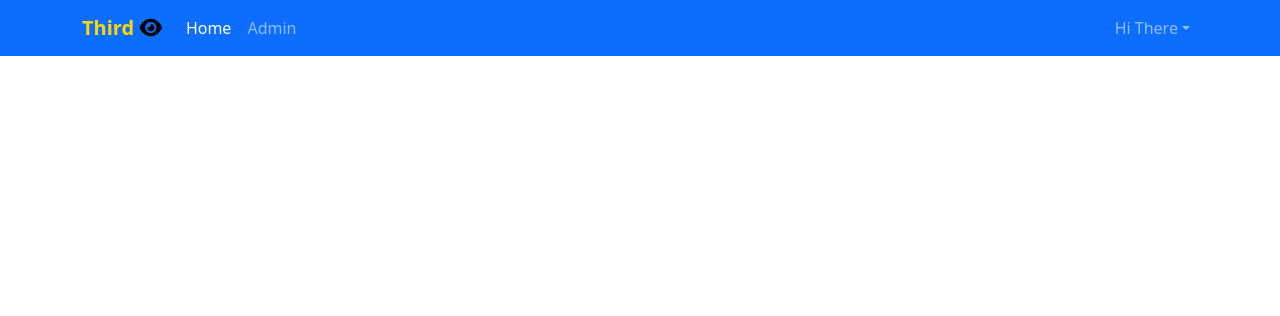
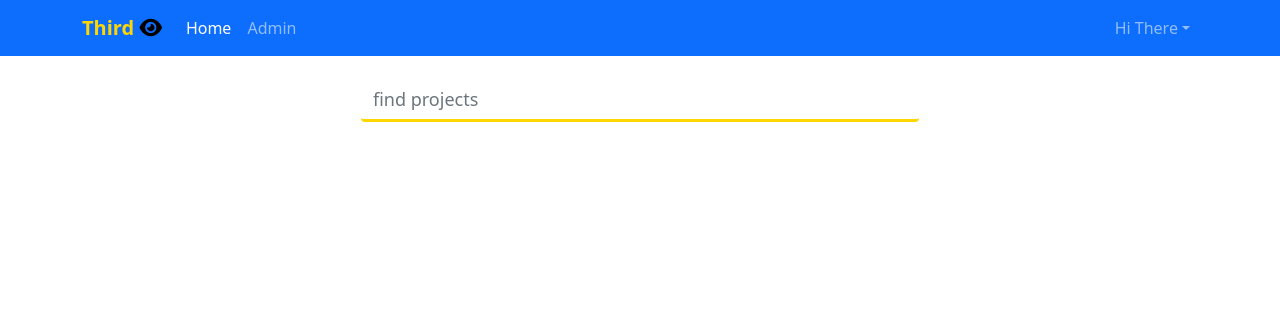
Before and after one commit to MalombaKevin/Third-Eye, a Django app: page / in a window 1280 px wide. Shown: the top 316 px of the page. Run offline with Django 4.2, Linux system fonts and the light colour scheme; the visitor is signed in with stand-in values (Sample User, id 1); some libraries are stand-ins or nearby versions.

Commit message:
feat: search bar : Adds search bar in index.html

```diff
--- a/third_eye_app/templates/index.html
+++ b/third_eye_app/templates/index.html
@@ -9,6 +9,14 @@
 </head>
 <body>
     {% include 'navbar.html'%}
+    <div class="container" align="center"><br>
+        <form  action="{% url 'search_results'%}">
+            <input type="search" class="form-control"  name="title" id="title" placeholder="find projects"
+                style="border:none;border-bottom:gold solid;width:50%;outline:none;background-color:transparent; font-size:large"><br><br>
+
+        </form>
+    </div>
+
     <script src="https://cdn.jsdelivr.net/npm/bootstrap@5.1.3/dist/js/bootstrap.min.js" integrity="sha384-QJHtvGhmr9XOIpI6YVutG+2QOK9T+ZnN4kzFN1RtK3zEFEIsxhlmWl5/YESvpZ13" crossorigin="anonymous"></script>
 </body>
 </html>
```
